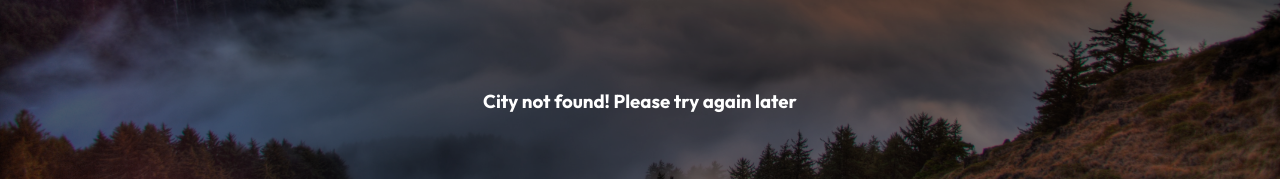
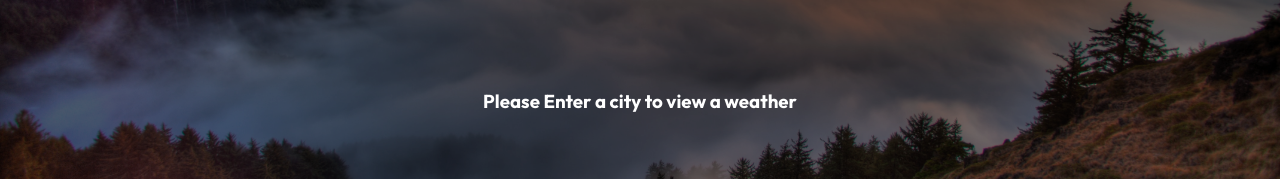
Before and after one commit to raj19200/TVO, a React (Vite) app in the folder Weather API/: page / in a window 1280 px wide. Before the commit this address had no page. Shown: the part 449-628 px from the top of the page. Built offline with nearby package versions, Linux system fonts and the light colour scheme.

Commit message:
Refactor weather fetching logic and improve error handling in Home component

```diff
--- a/Weather API/src/pages/index.jsx
+++ b/Weather API/src/pages/index.jsx
@@ -11,7 +11,7 @@ const Home = () => {
   //   );
   //   console.log(response.data);
   const [weatherData, setWeatherData] = useState(null);
-  const [error, setError] = useState(true);
+  const [error, setError] = useState(null);
 
   const fetchWeather = async (city) => {
     try {
@@ -21,16 +21,23 @@ const Home = () => {
         }`
       );
       setWeatherData(response.data);
-      setError(false); // Clear previous errors
+      setError(null); // Clear previous errors
     } catch (err) {
-      setError(true);
+      // Check if the error is a 404
+      if (err.response && err.response.status === 404) {
+        setError("City not found! Please try again.");
+      } else {
+        setError("An error occurred! Please try again later.");
+      }
       setWeatherData(null);
     }
   };
   return (
     <div className="app">
       <CityInput onCityChange={fetchWeather} />
-      {error ? (
+      {weatherData == null && error == null ? (
+        <h3>Please Enter a city to view a weather</h3>
+      ) : error ? (
         <h3>City not found! Please try again later</h3>
       ) : (
         <WeatherDisplay weatherData={weatherData} />
```
